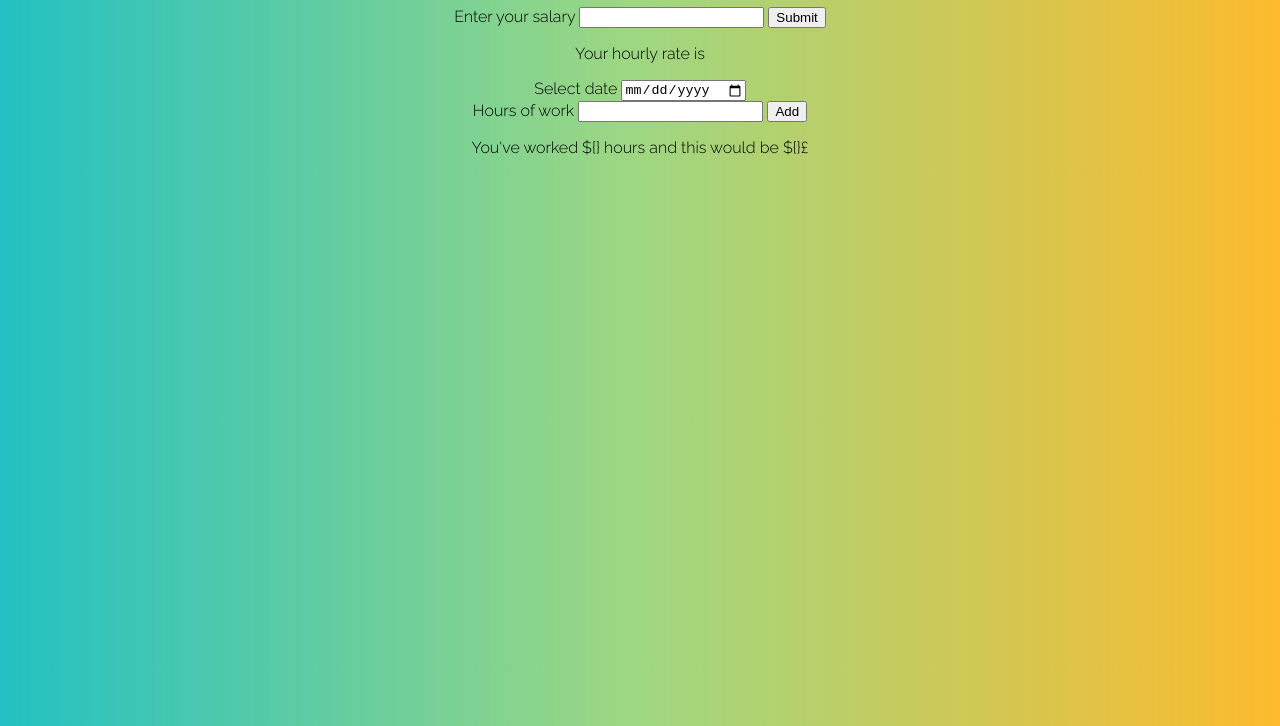
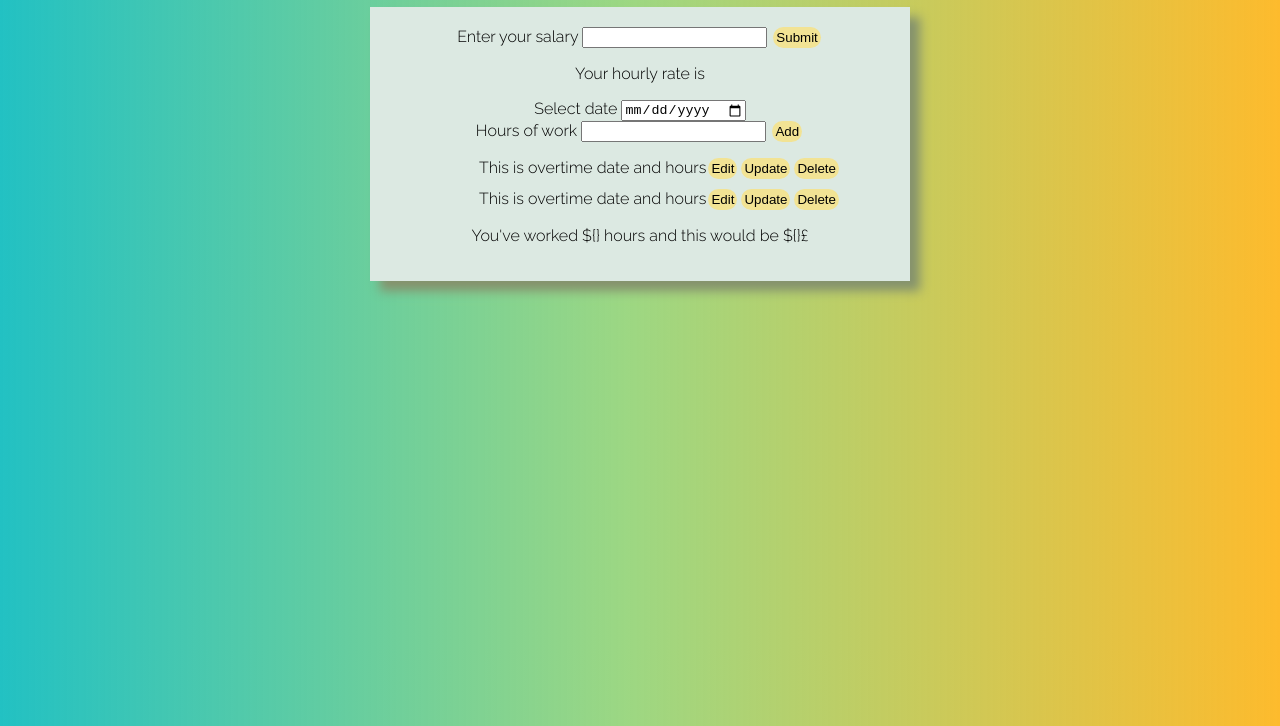
Before and after one commit to Kimovi/Overtime_calculator, a plain HTML site: page index.html in a window 1280 px wide. Shown: the part 74-800 px from the top of the page. Drawn offline with Linux system fonts and the light colour scheme.

Commit message:
Enhanced CSS design and data type amended

```diff
--- a/app.js
+++ b/app.js
@@ -1,9 +1,15 @@
 // Need to add Empty input validation function
+// Add radiobutton to choose overtime rates
+// To fix bugs occuring at responsive design
 
 const salary = document.getElementById('salary1');
 let hourlyRate;
 let date = document.getElementById('date');
 let hours = document.getElementById('hours');
+const data = {
+    date : [],
+    hours : []
+}
 
 document.querySelector(".salary").addEventListener("click", function(){
     hourlyRate = parseInt(salary.value);
@@ -13,6 +19,6 @@ document.querySelector(".salary").addEventListener("click", function(){
 })
 
 document.querySelector(".Add").addEventListener("click", function(){
-    console.log(date.value, hours.value);
-
+    data.date.push(date.value);
+    data.hours.push(hours.value);
 })
--- a/index.html
+++ b/index.html
@@ -6,11 +6,11 @@
     <link rel="stylesheet" href="style.css">
     <link rel="preconnect" href="https://fonts.gstatic.com">
     <link href="https://fonts.googleapis.com/css2?family=Raleway:ital,wght@0,300;1,300;1,400&display=swap" rel="stylesheet">
-
     <title>Overtime Calculator</title>
 </head>
 <body>
     <h1>Overtime calculator for Ondra💸</h1>
+    <div class="main">
         <div>
         <labe for ="salary">Enter your salary </labe>
         <input id="salary1" type="text">
@@ -27,8 +27,12 @@
             <input id="hours" type="text">
             <button class="Add">Add</button><br>
         </div>
-
+        <ul>
+            <li>This is overtime date and hours<button>Edit</button><button>Update</button><button>Delete</button></li>
+            <li>This is overtime date and hours<button>Edit</button><button>Update</button><button>Delete</button></li>
+        </ul>
         <p>You've worked ${} hours and this would be ${}£</p>
+    </div>
 
     <script src="app.js"></script>
 </body>
--- a/style.css
+++ b/style.css
@@ -1,7 +1,56 @@
 body {
     font-family: 'Raleway', sans-serif;
-    background: rgb(34,193,195);
+    /* background: rgb(34,193,195); */
     background: linear-gradient(90deg, rgba(34,193,195,1) 0%, rgba(94,190,52,0.6110819327731092) 49%, rgba(253,187,45,1) 100%);
     text-align: center;
+}
 
+@media only screen and (max-width: 600px) {
+    body {
+        background: linear-gradient(to right, rgba(34,193,195,1), rgba(253,187,45,1));
+    }
+    h1{
+        font-size: 25px;
+    }
+    .main {
+        width: 200px;
+
+    }
+  }
+
+h1{
+    color: #588c7e;
+    text-shadow:  2px 2px #96ceb4;
 }
+
+button {
+    cursor: pointer;
+    border: none;
+    border-radius: 20px;
+    background-color: #f2e394;
+    margin-left: 2px;
+    margin-right: 2px;
+    padding: 3px;
+}
+button:hover{
+    background-color: #f2ae72;
+    transition: 0.3s;
+}
+
+.main {
+    background-color: rgb(220, 233, 226);
+    width: 500px;
+    text-align: center;
+    padding: 20px;
+    box-shadow: 10px 10px 10px rgb(133, 146, 109);
+    margin:auto;
+    position:relative;
+}
+
+li {
+    margin-bottom: 10px;
+}
+
+ul {
+    list-style: none;
+  }
```
Also changed, not shown: 1 other file. Lines whose indentation alone changed are shown as unchanged.
